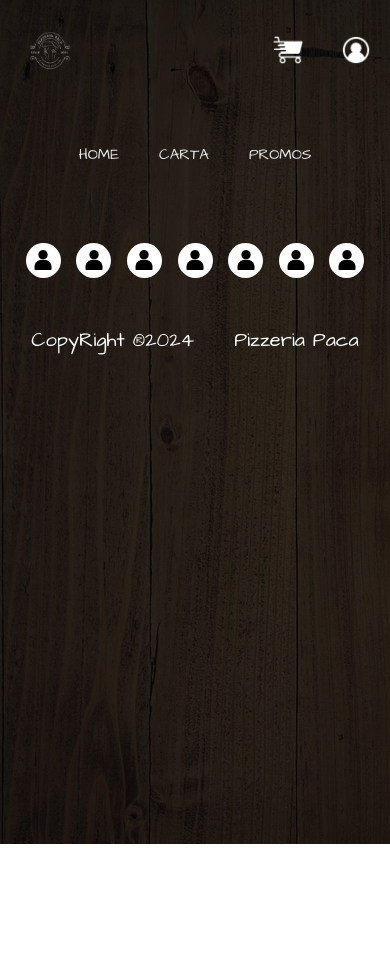
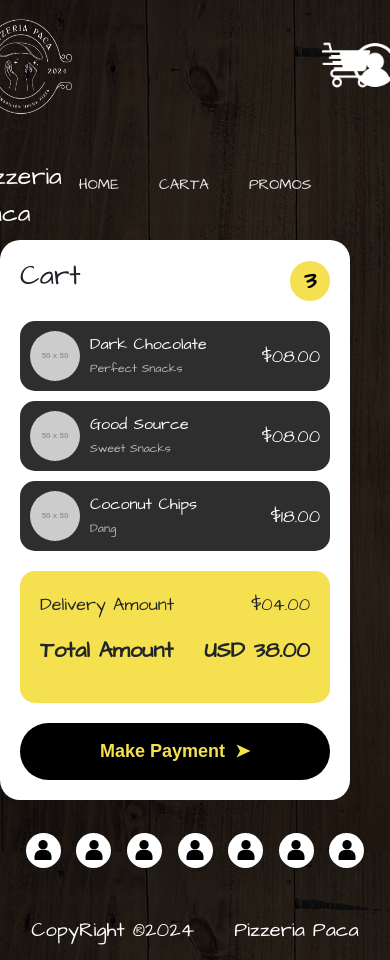
Before and after one commit to tedsalvador/P3-Digital-Academy-Project-PizzeriaPaca-Frontend, a Vue app: page /salescart in a window 390 px wide. Before the commit the page ends 844 px from the top, so only its background shows below. Built offline with nearby package versions, Linux system fonts and the light colour scheme.

Commit message:
added sales cart to the header section

```diff
--- /dev/null
+++ b/src/components/SalesCart.vue
@@ -0,0 +1,154 @@
+<script setup>
+import { ref } from 'vue'
+
+const items = ref([
+  {
+    name: 'Dark Chocolate',
+    description: 'Perfect Snacks',
+    price: '$08.00',
+    image: 'https://via.placeholder.com/50'
+  },
+  {
+    name: 'Good Source',
+    description: 'Sweet Snacks',
+    price: '$08.00',
+    image: 'https://via.placeholder.com/50'
+  },
+  {
+    name: 'Coconut Chips',
+    description: 'Dang',
+    price: '$18.00',
+    image: 'https://via.placeholder.com/50'
+  }
+])
+const deliveryAmount = '$04.00'
+const totalAmount = 'USD 38.00'
+</script>
+
+<template>
+  <div class="cart-container">
+    <div class="cart-header">
+      <h1>Cart</h1>
+      <div class="cart-count">3</div>
+    </div>
+    <div class="cart-items">
+      <div class="cart-item" v-for="item in items" :key="item.name">
+        <img :src="item.image" alt="Product image" class="item-image" />
+        <div class="item-details">
+          <h2>{{ item.name }}</h2>
+          <p>{{ item.description }}</p>
+        </div>
+        <div class="item-price">{{ item.price }}</div>
+      </div>
+    </div>
+    <div class="cart-summary">
+      <div class="summary-row">
+        <p>Delivery Amount</p>
+        <p>{{ deliveryAmount }}</p>
+      </div>
+      <div class="summary-row total">
+        <p>Total Amount</p>
+        <p>{{ totalAmount }}</p>
+      </div>
+    </div>
+    <button class="payment-button">
+      Make Payment
+      <span class="payment-icon">➤</span>
+    </button>
+  </div>
+</template>
+
+<style scoped>
+.cart-container {
+  max-width: 350px;
+  background-color: #fff;
+  border-radius: 20px;
+  padding: 20px;
+  box-shadow: 0 10px 30px rgba(0, 0, 0, 0.1);
+  font-family: "Arial", sans-serif;
+}
+.cart-header {
+  display: flex;
+  justify-content: space-between;
+  align-items: center;
+  font-size: 24px;
+  font-weight: bold;
+}
+.cart-count {
+  background-color: #f5e050;
+  color: #000;
+  border-radius: 50%;
+  width: 40px;
+  height: 40px;
+  display: flex;
+  justify-content: center;
+  align-items: center;
+}
+.cart-items {
+  margin-top: 20px;
+}
+.cart-item {
+  display: flex;
+  justify-content: space-between;
+  align-items: center;
+  background-color: #2e2e2e;
+  border-radius: 15px;
+  padding: 10px;
+  margin-bottom: 10px;
+  color: white;
+}
+.item-image {
+  width: 50px;
+  height: 50px;
+  border-radius: 50%;
+}
+.item-details {
+  flex: 1;
+  margin-left: 10px;
+}
+.item-details h2 {
+  font-size: 16px;
+  margin: 0;
+}
+.item-details p {
+  margin: 5px 0 0 0;
+  font-size: 12px;
+  color: #bbb;
+}
+.item-price {
+  font-size: 18px;
+}
+.cart-summary {
+  margin-top: 20px;
+  background-color: #f5e050;
+  border-radius: 15px;
+  padding: 20px;
+}
+.summary-row {
+  display: flex;
+  justify-content: space-between;
+  font-size: 18px;
+}
+.summary-row.total {
+  font-weight: bold;
+  font-size: 22px;
+}
+.payment-button {
+  margin-top: 20px;
+  width: 100%;
+  padding: 15px;
+  background-color: #000;
+  color: #f5e050;
+  border-radius: 30px;
+  font-size: 18px;
+  font-weight: bold;
+  display: flex;
+  justify-content: center;
+  align-items: center;
+  cursor: pointer;
+  border: none;
+}
+.payment-icon {
+  margin-left: 10px;
+}
+</style>
--- a/src/components/Titulo.vue
+++ b/src/components/Titulo.vue
@@ -1,16 +1,65 @@
  <script setup>
-import { ref } from "vue";
-import ModalLogin from "./ModalLogin.vue";
+ import { ref, computed } from 'vue'
+ import ModalLogin from './ModalLogin.vue'
 
-const showModal = ref(false);
+ const items = ref([
+   {
+     name: 'Dark Chocolate',
+     description: 'Perfect Snacks',
+     price: 8.00,
+     image: 'https://via.placeholder.com/50',
+     quantity: 1
+   },
+   {
+     name: 'Good Source',
+     description: 'Sweet Snacks',
+     price: 8.00,
+     image: 'https://via.placeholder.com/50',
+     quantity: 1
+   },
+   {
+     name: 'Coconut Chips',
+     description: 'Dang',
+     price: 18.00,
+     image: 'https://via.placeholder.com/50',
+     quantity: 1
+   }
+ ])
 
+ const deliveryAmount = 4.00
+
+ const totalAmount = computed(() => {
+   const itemsTotal = items.value.reduce((acc, item) => acc + item.price * item.quantity, 0)
+   return itemsTotal + deliveryAmount
+ })
+
+ const increaseQuantity = (item) => {
+   if (item.quantity < 99) {
+     item.quantity++
+   }
+ }
+
+ const decreaseQuantity = (item) => {
+   if (item.quantity > 1) {
+     item.quantity--
+   }
+ }
+
+ const showModal = ref(false)
  const openModal = () => {
-  showModal.value = true;
-};
+   showModal.value = true
+ }
+ const closeModal = () => {
+   showModal.value = false
+ }
 
-const closeModal = () => {
-  showModal.value = false;
-};
+ const showCart = ref(false)
+ const toggleCart = () => {
+   showCart.value = !showCart.value
+ }
+ const closeCart = () => {
+   showCart.value = false
+ }
  </script>
 
  <template>
@@ -21,13 +70,10 @@ const closeModal = () => {
        </div>
        <div id="titulo">Pizzeria Paca</div>
      </div>
+
      <div id="containerLogin">
-      <div id="carrito">
-        <img
-          class="imgCarrito"
-          src="../assets/img/navbar/carrito.png"
-          alt="carrito"
-        />
+       <div id="carrito" @click="toggleCart">
+         <img class="imgCarrito" src="../assets/img/navbar/carrito.png" alt="carrito" />
        </div>
        <div id="login" @click="openModal">
          <img class="user" src="../assets/img/navbar/user.png" alt="user" />
@@ -35,30 +81,69 @@ const closeModal = () => {
      </div>
    </div>
 
+   <div v-if="showCart" class="cart-container-overlay" @click="closeCart">
+     <div class="cart-container" @click.stop>
+       <div class="cart-header">
+         <h1>Carrito</h1>
+         <div class="cart-count">{{ items.length }}</div>
+       </div>
+       <div class="cart-items">
+         <div class="cart-item" v-for="item in items" :key="item.name">
+           <img :src="item.image" alt="Product image" class="item-image" />
+           <div class="item-details">
+             <h2>{{ item.name }}</h2>
+             <p>{{ item.description }}</p>
+           </div>
+           <div class="item-quantity">
+             <button @click="decreaseQuantity(item)" class="quantity-button">-</button>
+             <span>{{ item.quantity }}</span>
+             <button @click="increaseQuantity(item)" class="quantity-button">+</button>
+           </div>
+           <div class="item-price">{{ (item.price * item.quantity).toFixed(2) }}</div>
+         </div>
+       </div>
+       <div class="cart-summary">
+         <div class="summary-row total">
+           <p>Cantidad Total</p>
+           <p>{{ totalAmount.toFixed(2) }} €</p>
+         </div>
+       </div>
+       <button class="payment-button">
+         Realizar Pago
+         <span class="payment-icon">➤</span>
+       </button>
+     </div>
+   </div>
+
    <ModalLogin :show="showModal" @close="closeModal" />
  </template>
+
  <style scoped>
+
  #containerTitulo {
    width: 100%;
    height: 130px;
  }
+
  #containerLogoTitulo {
    width: 30%;
    height: 130px;
    float: left;
  }
+
  #logo {
    display: flex;
    justify-content: center;
    align-items: center;
-  float: left;
    width: 30%;
    height: 130px;
  }
+
  .img {
    width: 130px;
    height: 130px;
  }
+
  #titulo {
    width: 30%;
    color: white;
@@ -68,109 +153,157 @@ const closeModal = () => {
    align-items: center;
    height: 130px;
  }
+
  #containerLogin {
    width: 15%;
    height: 130px;
+   float: right;
+   display: flex;
+   justify-content: space-between;
+ }
 
-  float: right;
-}
-#carrito {
-  width: 50%;
-  height: 130px;
+ #carrito, #login {
    display: flex;
    justify-content: center;
    align-items: center;
-  float: left;
-  color: white;
+   width: 50%;
+   height: 100%;
+   cursor: pointer;
  }
-#login {
-  width: 50%;
-  height: 130px;
-  display: flex;
-  justify-content: center;
-  align-items: center;
-  float: right;
-  color: white;
-}
-.imgCarrito {
+
+ .imgCarrito, .user {
    width: 50px;
    height: 50px;
    transition: transform 0.5s ease;
  }
-.imgCarrito:hover {
-  transform: scale(1.4);
-}
-.user {
-  width: 50px;
-  height: 50px;
-  transition: transform 0.5s ease;
-}
-.user:hover {
+
+ .imgCarrito:hover, .user:hover {
    transform: scale(1.4);
  }
 
-@media (min-width: 481px) and (max-width: 1024px) {
-  #containerLogoTitulo {
-    width: 50%;
+ .cart-container-overlay {
+   position: fixed;
+   top: 0;
+   right: 0;
+   width: 100vw;
+   height: 100vh;
+   background-color: rgba(0, 0, 0, 0.5);
+   display: flex;
+   justify-content: flex-end;
+   align-items: center;
+   z-index: 1000;
  }
-  #logo {
+
+ .cart-container {
+   width: 350px;
+   background-color: #fff;
+   border-radius: 20px;
+   padding: 20px;
+   margin-right: 30px;
+   box-shadow: 0 10px 30px rgba(0, 0, 0, 0.1);
+ }
+
+ .cart-header {
+   display: flex;
+   justify-content: space-between;
+   align-items: center;
+   font-size: 24px;
+   font-weight: bold;
+ }
+
+ .cart-count {
+   background-color: rgb(182, 124, 1);
+   color: #000;
+   border-radius: 50%;
+   width: 40px;
+   height: 40px;
+   display: flex;
+   justify-content: center;
+   align-items: center;
+ }
+
+ .cart-items {
+   margin-top: 20px;
+ }
+
+ .cart-item {
+   display: flex;
+   justify-content: space-between;
+   align-items: center;
+   background-color: #2e2e2e;
+   border-radius: 15px;
+   padding: 10px;
+   margin-bottom: 10px;
+   color: white;
+ }
+
+ .item-image {
+   width: 50px;
+   height: 50px;
+   border-radius: 50%;
+ }
+
+ .item-details {
+   flex: 1;
+   margin-left: 10px;
+   display: flex;
+   flex-direction: column;
+ }
+
+ .item-quantity {
+   display: flex;
+   align-items: center;
+ }
+
+ .quantity-button {
+   background-color: rgb(182, 124, 1);
+   border: none;
+   width: 25px;
+   height: 25px;
+   font-size: 18px;
+   font-weight: bold;
+   text-align: center;
+   cursor: pointer;
+   margin: 0 5px;
+ }
+
+ .item-price {
+   font-size: 18px;
+   flex-shrink: 0;  /* Evita que se encoja */
+   white-space: nowrap;
+   margin-top: 5px;
+ }
+
+ .cart-summary {
+   margin-top: 20px;
+   background-color: rgb(182, 124, 1);
+   border-radius: 15px;
+   padding: 20px;
+ }
+
+ .summary-row {
+  font-weight:bolder;
+  color: white;
+  font-size:x-large;
+ }
+
+ .payment-button {
+   margin-top: 20px;
+   width: 100%;
+   padding: 15px;
+   background-color: #000;
+   color: #fff;
+   border-radius: 30px;
+   font-size: 18px;
+   font-weight: bold;
+   display: flex;
+   justify-content: center;
+   align-items: center;
+   cursor: pointer;
+   border: none;
+ }
+
+ .payment-icon {
    margin-left: 10px;
  }
-
-  #titulo {
-    display: none;
-  }
-  .imgCarrito {
-    width: 60px;
-    height: 60px;
-  }
-  .user {
-    width: 60px;
-    height: 60px;
-  }
-  #containerLogin {
-    width: 25%;
-  }
-}
-@media (max-width: 480px) {
-  #containerTitulo {
-    height: 100px;
-  }
-  #containerLogoTitulo {
-    height: 100px;
-    width: 50%;
-  }
-  #logo {
-    width: 50%;
-    height: 100px;
-  }
-  .img {
-    width: 50px;
-    height: 50px;
-  }
-  #titulo {
-    display: none;
-  }
-  #containerLogin {
-    width: 35%;
-    height: 100px;
-
-    float: right;
-  }
-  #carrito {
-    width: 50%;
-    height: 100px;
-  }
-  #login {
-    height: 100px;
-  }
-  .imgCarrito {
-    width: 30px;
-    height: 30px;
-  }
-  .user {
-    width: 30px;
-    height: 30px;
-  }
-}
  </style>
--- a/src/router/index.js
+++ b/src/router/index.js
@@ -62,6 +62,11 @@ const router = createRouter({
       name: "postres",
       component: () => import("../components/Carta/PostresCarta.vue"),
     },
+    {
+      path: "/salescart",
+      name: "salescart",
+      component: () => import("../components/SalesCart.vue"),
+    },
   ],
 });
 
```
Also changed, not shown: src/views/SalesCartView.vue (added, +10 -0 lines). Lines whose indentation alone changed are shown as unchanged.
